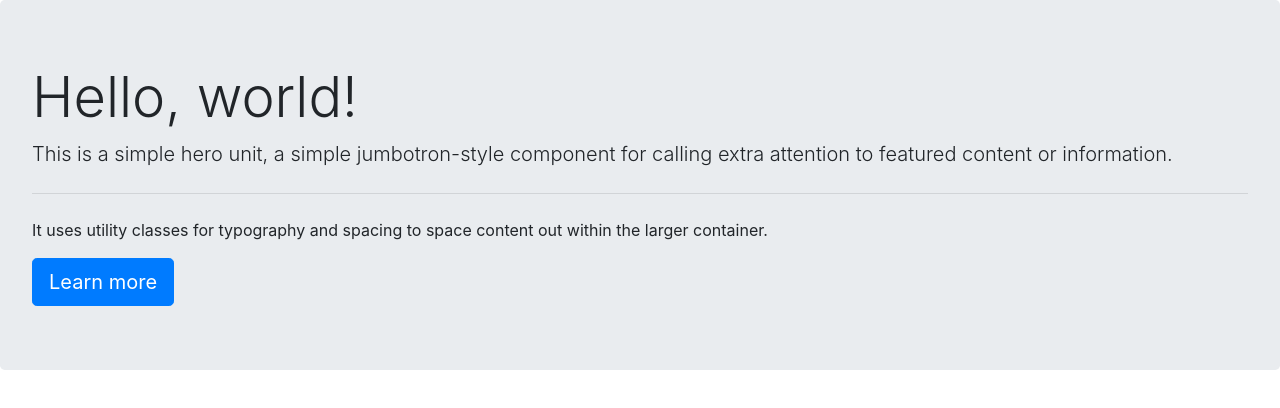
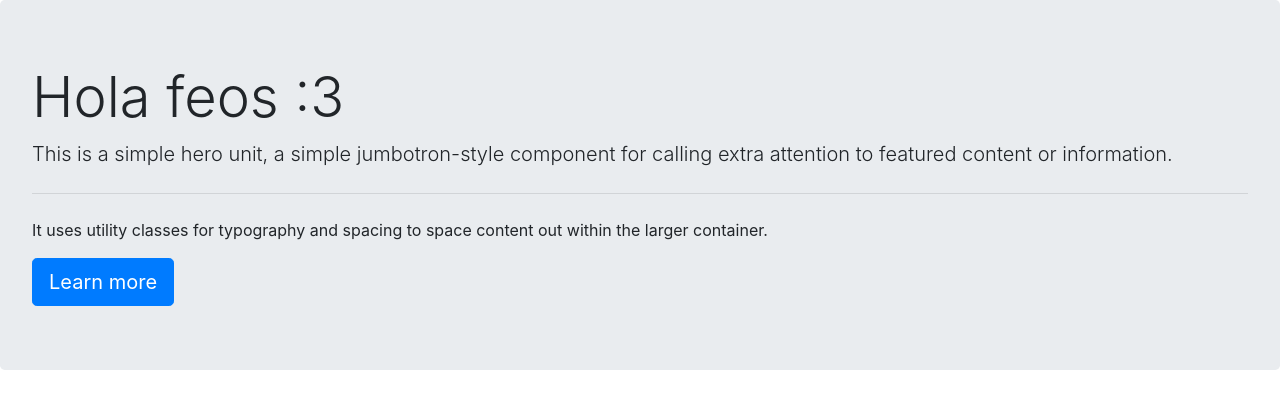
Before and after one commit to masnow357/otro-citio-web, a plain HTML site: page docs/index.html in a window 1280 px wide. Drawn offline with nearby package versions, Linux system fonts and the light colour scheme.

Commit message:
envio saludo

```diff
--- a/docs/index.html
+++ b/docs/index.html
@@ -12,7 +12,7 @@
   </head>
   <body>
     <div class="jumbotron">
-        <h1 class="display-4">Hello, world!</h1>
+        <h1 class="display-4">Hola feos :3</h1>
         <p class="lead">This is a simple hero unit, a simple jumbotron-style component for calling extra attention to featured content or information.</p>
         <hr class="my-4">
         <p>It uses utility classes for typography and spacing to space content out within the larger container.</p>
```
